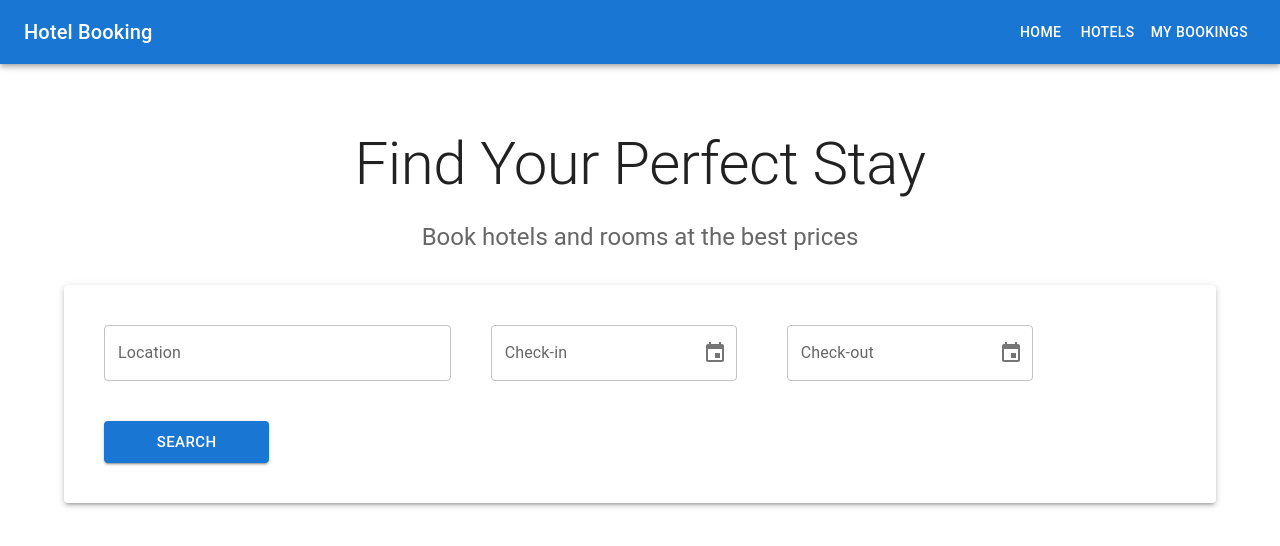
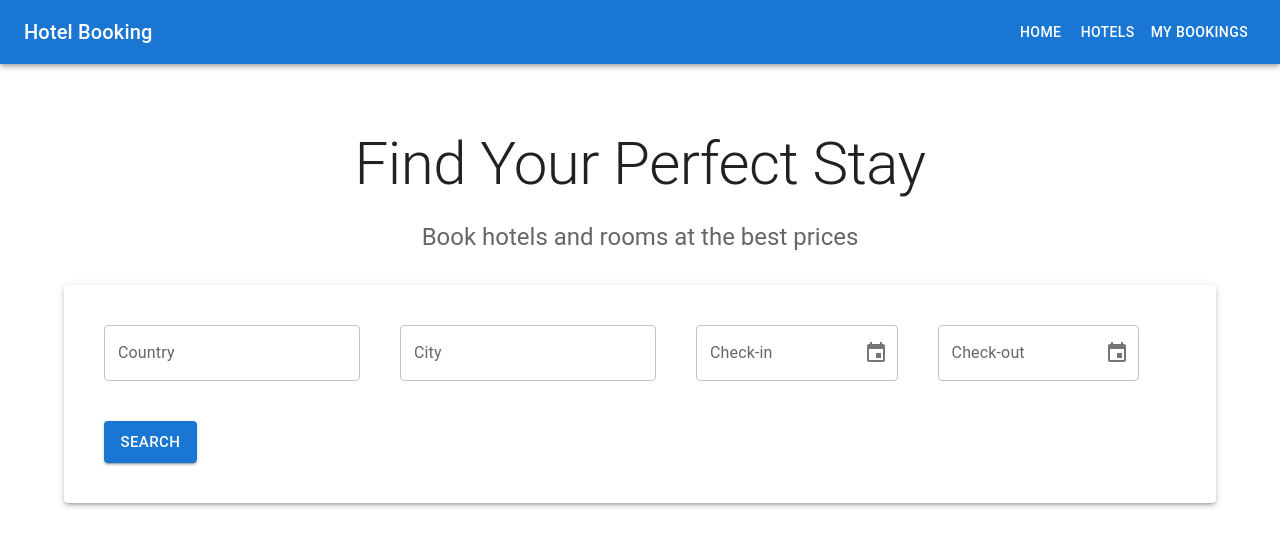
Before and after one commit to igorksk/HotelBookingApp, a React (Create React App) app in the folder frontend/hotel-booking-app/: page / in a window 1280 px wide. Shown: the top 546 px of the page. Built offline with nearby package versions, Linux system fonts and the light colour scheme.

Commit message:
Update search page to support city and country

```diff
--- a/frontend/hotel-booking-app/src/pages/Home.tsx
+++ b/frontend/hotel-booking-app/src/pages/Home.tsx
@@ -17,11 +17,13 @@ const Home = () => {
   const navigate = useNavigate();
   const [checkIn, setCheckIn] = React.useState<Date | null>(null);
   const [checkOut, setCheckOut] = React.useState<Date | null>(null);
-  const [location, setLocation] = React.useState('');
+  const [country, setCountry] = React.useState('');
+  const [city, setCity] = React.useState('');
 
   const handleSearch = () => {
     const params = new URLSearchParams();
-    if (location) params.append('location', location);
+    if (country) params.append('country', country);
+    if (city) params.append('city', city);
     if (checkIn) params.append('checkIn', checkIn.toISOString());
     if (checkOut) params.append('checkOut', checkOut.toISOString());
     navigate(`/hotels?${params.toString()}`);
@@ -40,24 +42,33 @@ const Home = () => {
 
       <Paper elevation={3} sx={{ p: 4, mt: 4 }}>
         <Grid container spacing={3}>
-          <Box sx={{ width: { xs: '100%', md: '33.33%' }, p: 1 }}>
+          <Box sx={{ width: { xs: '100%', md: '25%' }, p: 1 }}>
             <TextField
               fullWidth
-              label="Location"
-              value={location}
-              onChange={(e) => setLocation(e.target.value)}
-              placeholder="Where are you going?"
+              label="Country"
+              value={country}
+              onChange={(e) => setCountry(e.target.value)}
+              placeholder="Enter country"
+            />
+          </Box>
+          <Box sx={{ width: { xs: '100%', md: '25%' }, p: 1 }}>
+            <TextField
+              fullWidth
+              label="City"
+              value={city}
+              onChange={(e) => setCity(e.target.value)}
+              placeholder="Enter city"
             />
           </Box>
           <LocalizationProvider dateAdapter={AdapterDateFns}>
-            <Box sx={{ width: { xs: '100%', md: '25%' }, p: 1 }}>
+            <Box sx={{ width: { xs: '100%', md: '20%' }, p: 1 }}>
               <DatePicker
                 label="Check-in"
                 value={checkIn}
                 onChange={(newValue) => setCheckIn(newValue)}
               />
             </Box>
-            <Box sx={{ width: { xs: '100%', md: '25%' }, p: 1 }}>
+            <Box sx={{ width: { xs: '100%', md: '20%' }, p: 1 }}>
               <DatePicker
                 label="Check-out"
                 value={checkOut}
@@ -65,7 +76,7 @@ const Home = () => {
               />
             </Box>
           </LocalizationProvider>
-          <Box sx={{ width: { xs: '100%', md: '16.67%' }, p: 1 }}>
+          <Box sx={{ width: { xs: '100%', md: '10%' }, p: 1 }}>
             <Button
               fullWidth
               variant="contained"
--- a/frontend/hotel-booking-app/src/pages/HotelList.tsx
+++ b/frontend/hotel-booking-app/src/pages/HotelList.tsx
@@ -27,12 +27,14 @@ const HotelList = () => {
       try {
         setLoading(true);
         setError(null);
-        const location = searchParams.get('location');
+        const country = searchParams.get('country');
+        const city = searchParams.get('city');
         const checkIn = searchParams.get('checkIn');
         const checkOut = searchParams.get('checkOut');
 
         const params = {
-          ...(location && { location }),
+          ...(country && { country }),
+          ...(city && { city }),
           ...(checkIn && { checkIn }),
           ...(checkOut && { checkOut }),
         };
--- a/frontend/hotel-booking-app/src/services/api.ts
+++ b/frontend/hotel-booking-app/src/services/api.ts
@@ -4,7 +4,7 @@ import { Hotel, HotelDto, Room, RoomDto, Booking, BookingDto } from '../types/ap
 const API_BASE_URL = 'http://localhost:7263';
 
 export const hotelsApi = {
-  getAll: async (params?: { location?: string; checkIn?: string; checkOut?: string }) => {
+  getAll: async (params?: { country?: string; city?: string; checkIn?: string; checkOut?: string }) => {
     const response = await axios.get<HotelDto[]>(`${API_BASE_URL}/api/Hotels`, { params });
     return response.data;
   },
```
Also changed, not shown: 1 other file (tests, documents, lock files or other folders).
